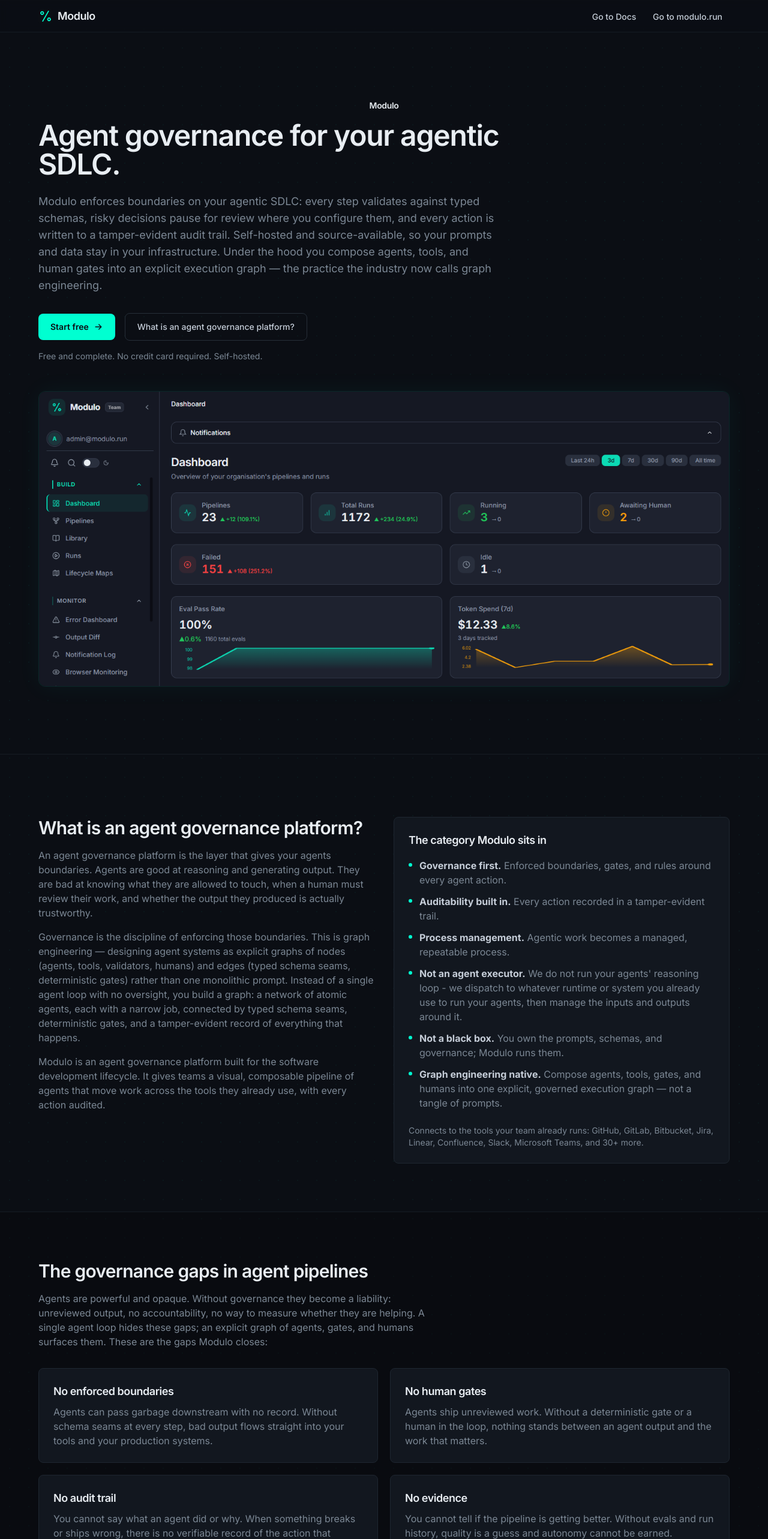
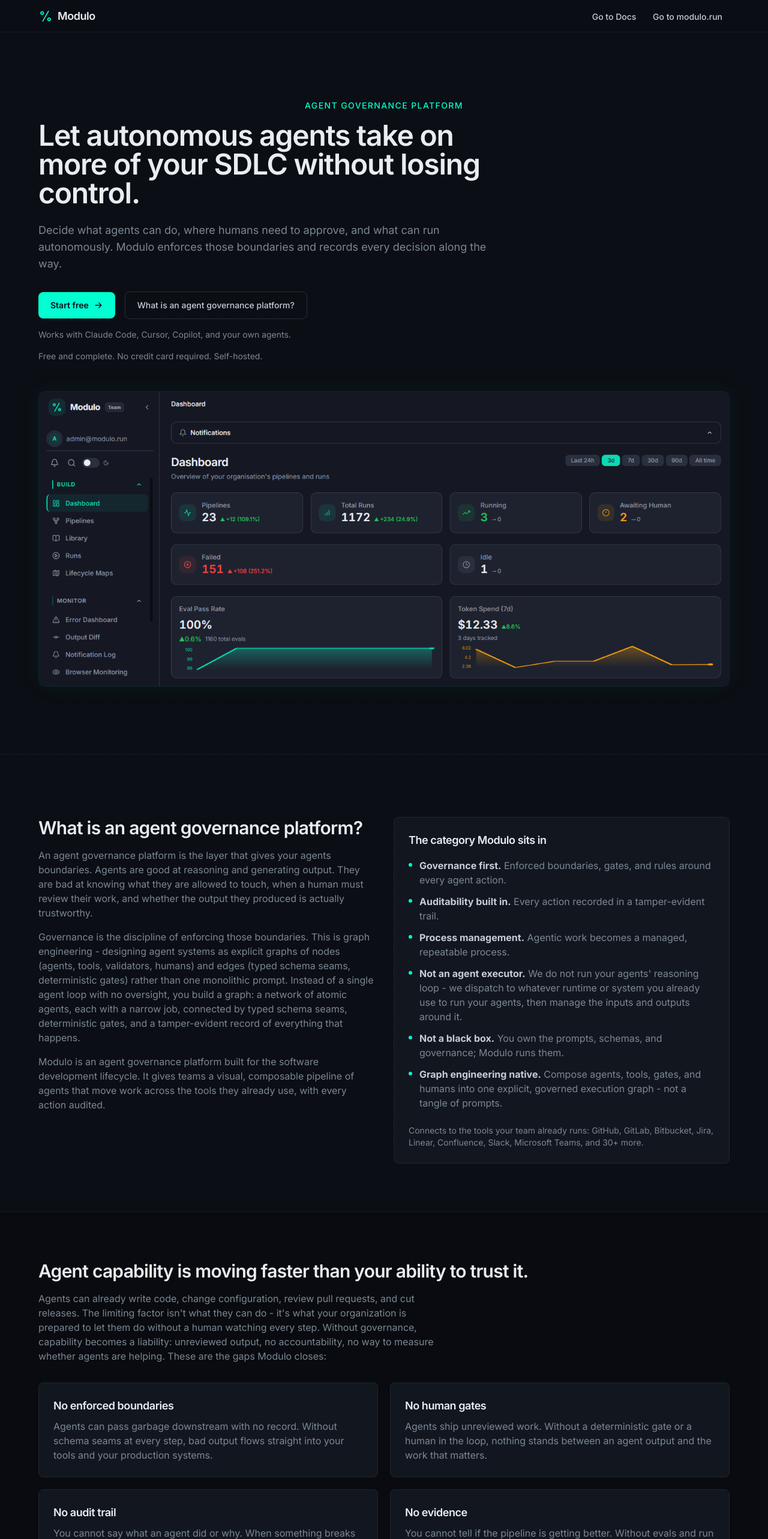
Before and after one commit to farnalabs/moduloplatform-website, a Vue app: page / in a window 1280 px wide. Shown: the top 2566 px of the page at 60% size. Built offline with nearby package versions, Linux system fonts and the light colour scheme.

Commit message:
feat: sync moduloplatform.com positioning with 2026-09-08 homepage repositioning

```diff
--- a/index.html
+++ b/index.html
@@ -5,12 +5,12 @@
     <meta name="viewport" content="width=device-width, initial-scale=1.0" />
     <meta
       name="description"
-      content="Modulo is the governance platform for your agentic SDLC. Enforced boundaries, human-in-the-loop gates, and a tamper-evident audit trail."
+      content="Let autonomous agents take on more of your SDLC without losing control. Typed handoffs, human approval gates, and a hash-chained audit trail - self-hosted."
     />
     <link rel="icon" href="/favicon.svg" type="image/svg+xml" />
     <link rel="canonical" href="https://moduloplatform.com/" />
     <meta property="og:title" content="Modulo: the governance platform for your agentic SDLC" />
-    <meta property="og:description" content="The governance platform for your agentic SDLC. Enforced boundaries, human-in-the-loop gates, and a tamper-evident audit trail." />
+    <meta property="og:description" content="Let autonomous agents take on more of your SDLC without losing control. Typed handoffs, human approval gates, and a hash-chained audit trail - self-hosted." />
     <meta property="og:type" content="website" />
     <meta property="og:url" content="https://moduloplatform.com/" />
     <meta name="twitter:card" content="summary" />
--- a/src/components/HeroSection.vue
+++ b/src/components/HeroSection.vue
@@ -8,20 +8,16 @@
     aria-labelledby="hero-heading"
   >
     <div class="mx-auto max-w-content px-4 py-20 sm:px-6 sm:py-28">
-      <p class="mb-4 text-center text-sm font-semibold tracking-tight text-ink-50">Modulo</p>
+      <p class="mb-4 text-center text-sm font-medium uppercase tracking-widest text-teal-500">Agent Governance Platform</p>
       <h1
         id="hero-heading"
         class="max-w-3xl text-4xl font-semibold leading-tight tracking-tight text-ink-50 sm:text-5xl"
       >
-        Agent governance for your agentic SDLC.
+        Let autonomous agents take on more of your SDLC without losing control.
       </h1>
       <p class="mt-6 max-w-3xl text-lg text-ink-300">
-        Modulo enforces boundaries on your agentic SDLC: every step validates against typed
-        schemas, risky decisions pause for review where you configure them, and every action is
-        written to a tamper-evident audit trail. Self-hosted and source-available, so your
-        prompts and data stay in your infrastructure. Under the hood you compose agents, tools,
-        and human gates into an explicit execution graph — the practice the industry now calls
-        graph engineering.
+        Decide what agents can do, where humans need to approve, and what can run autonomously.
+        Modulo enforces those boundaries and records every decision along the way.
       </p>
       <div class="mt-8 flex flex-wrap items-center gap-4">
         <a
@@ -46,6 +42,7 @@
           What is an agent governance platform?
         </a>
       </div>
+      <p class="mt-4 text-sm text-ink-300">Works with Claude Code, Cursor, Copilot, and your own agents.</p>
       <p class="mt-4 text-sm text-ink-300">
         Free and complete. No credit card required. Self-hosted.
       </p>
--- a/src/components/ProblemSection.vue
+++ b/src/components/ProblemSection.vue
@@ -27,13 +27,14 @@
   >
     <div class="mx-auto max-w-content px-4 py-16 sm:px-6 sm:py-20">
       <h2 id="problem-heading" class="text-3xl font-semibold tracking-tight text-ink-50">
-        The governance gaps in agent pipelines
+        Agent capability is moving faster than your ability to trust it.
       </h2>
       <p class="mt-4 max-w-2xl text-ink-300">
-        Agents are powerful and opaque. Without governance they become a liability: unreviewed
-        output, no accountability, no way to measure whether they are helping. A single agent loop
-        hides these gaps; an explicit graph of agents, gates, and humans surfaces them. These are
-        the gaps Modulo closes:
+        Agents can already write code, change configuration, review pull requests, and cut
+        releases. The limiting factor isn't what they can do - it's what your organization is
+        prepared to let them do without a human watching every step. Without governance,
+        capability becomes a liability: unreviewed output, no accountability, no way to measure
+        whether agents are helping. These are the gaps Modulo closes:
       </p>
       <ul class="mt-8 grid gap-5 sm:grid-cols-2">
         <li
--- a/src/components/WhatIsSection.vue
+++ b/src/components/WhatIsSection.vue
@@ -15,7 +15,7 @@
             produced is actually trustworthy.
           </p>
           <p>
-            Governance is the discipline of enforcing those boundaries. This is graph engineering —
+            Governance is the discipline of enforcing those boundaries. This is graph engineering -
             designing agent systems as explicit graphs of nodes (agents, tools, validators, humans)
             and edges (typed schema seams, deterministic gates) rather than one monolithic prompt.
             Instead of a single agent loop with no oversight, you build a graph: a network of
@@ -53,7 +53,7 @@
             </li>
             <li class="flex gap-3">
               <span class="mt-2 h-1.5 w-1.5 shrink-0 rounded-full bg-teal-500" aria-hidden="true"></span>
-              <span><strong class="text-ink-100">Graph engineering native.</strong> Compose agents, tools, gates, and humans into one explicit, governed execution graph — not a tangle of prompts.</span>
+              <span><strong class="text-ink-100">Graph engineering native.</strong> Compose agents, tools, gates, and humans into one explicit, governed execution graph - not a tangle of prompts.</span>
             </li>
           </ul>
           <p class="mt-6 text-sm text-ink-300">
```
